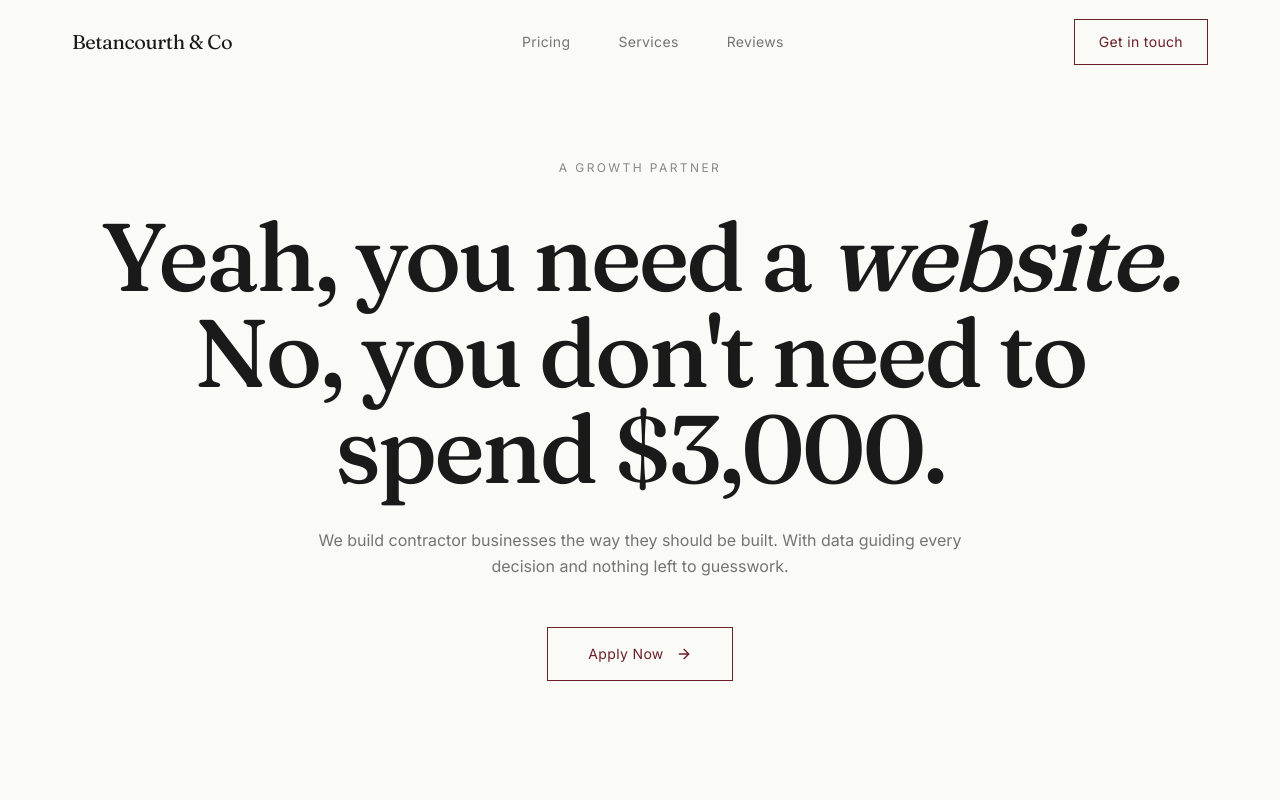
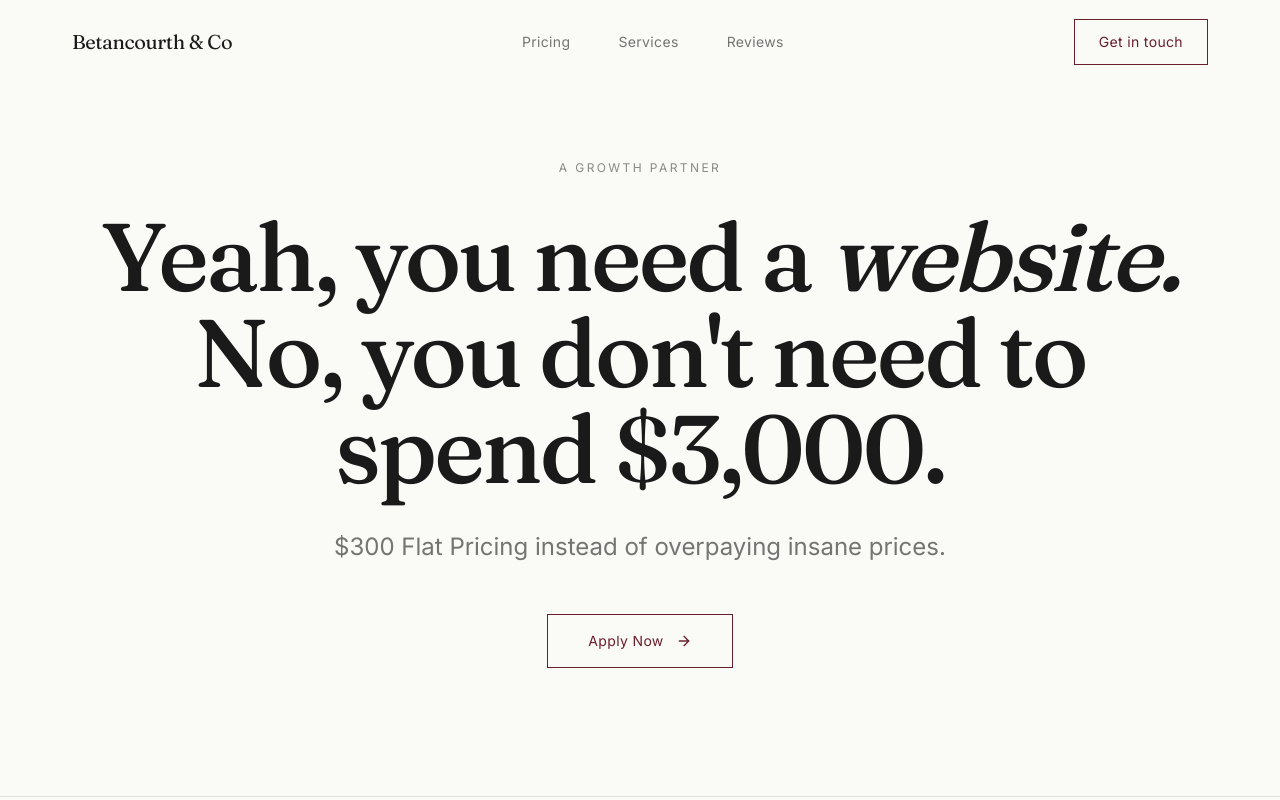
Before and after one commit to Fbet590/Betancourth-Co-2.0, a Next.js app: page / in a window 1280 px wide. Shown: the top 800 px of the page. Built offline with nearby package versions, Linux system fonts and the light colour scheme.

Commit message:
feat: update hero section pricing message and font size
Change subheading text and increase font size for pricing emphasis.

```diff
--- a/components/hero-section.tsx
+++ b/components/hero-section.tsx
@@ -158,9 +158,9 @@ export function HeroSection() {
             initial={{ opacity: 0, y: 40 }}
             animate={{ opacity: 1, y: 0 }}
             transition={{ duration: 0.8, ease: "easeOut", delay: 0.2 }}
-            className="text-[#1A1A1A]/60 text-base leading-[1.6] max-w-2xl mx-auto mb-12"
+            className="text-[#1A1A1A]/60 text-2xl leading-[1.6] max-w-2xl mx-auto mb-12"
           >
-            We build contractor businesses the way they should be built. With data guiding every decision and nothing left to guesswork.
+            $300 Flat Pricing instead of overpaying insane prices.
           </motion.p>
 
           {/* Single CTA Button - Editorial style */}
```
